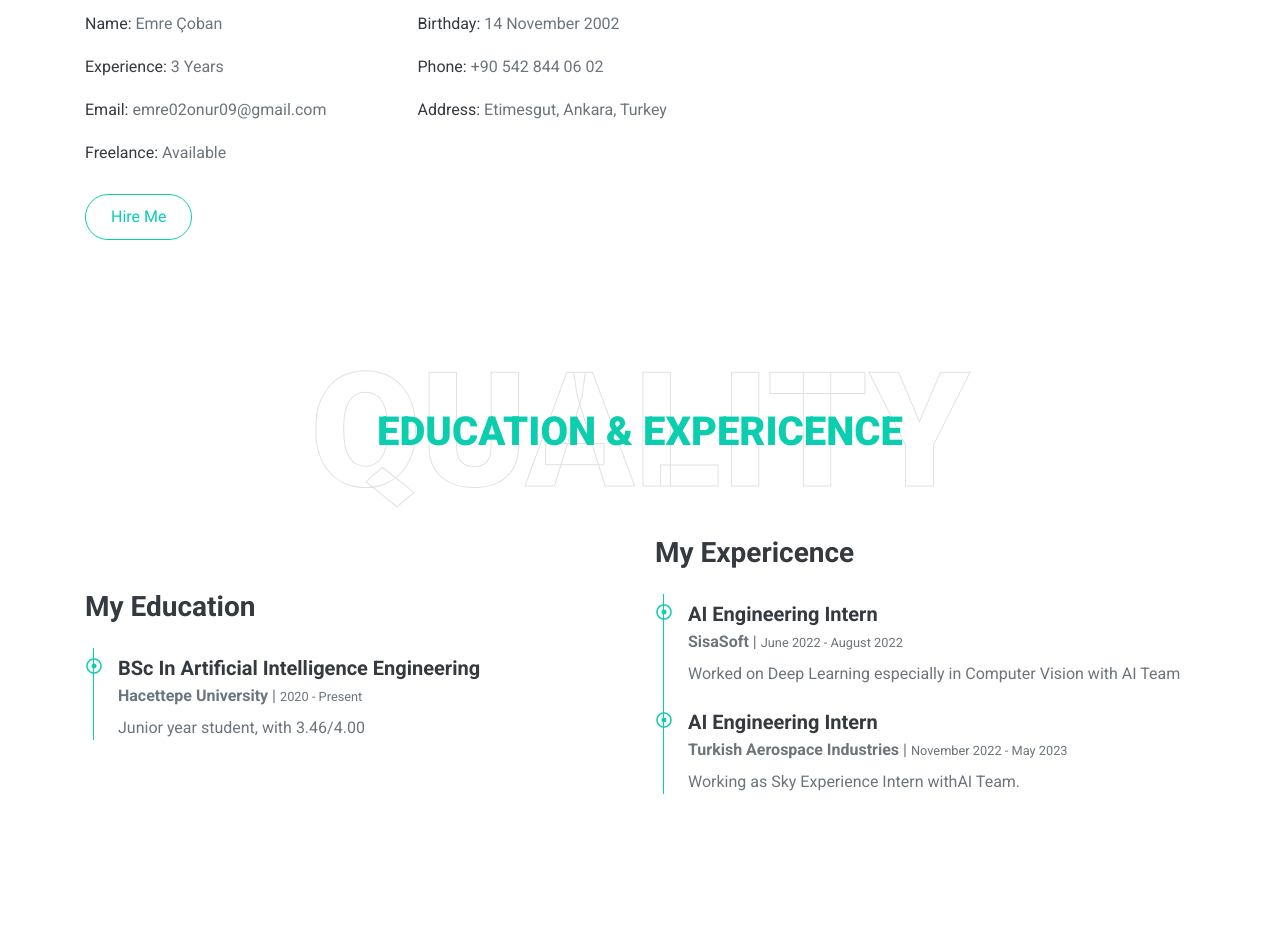
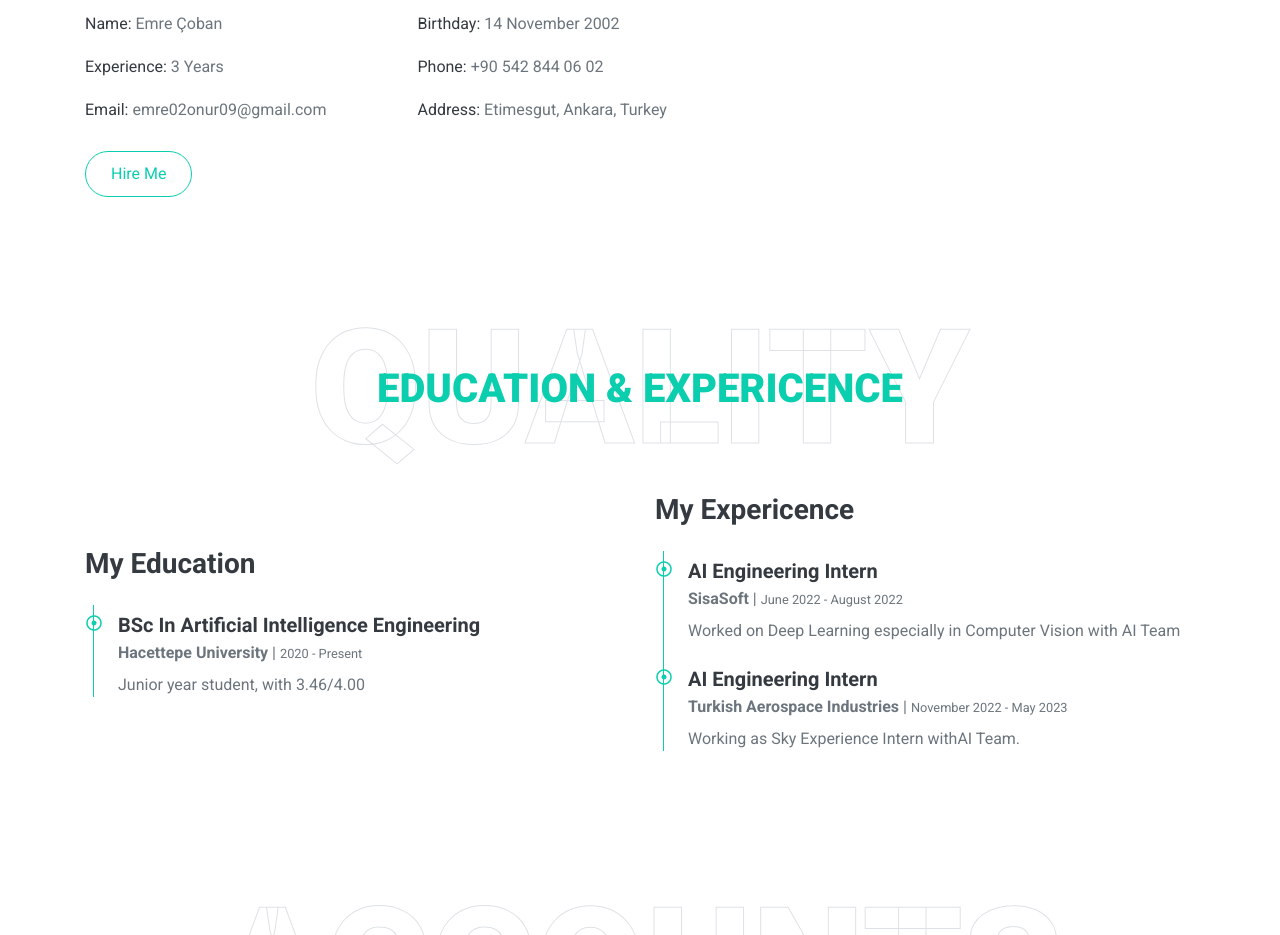
Before and after one commit to emrecobann/emrecobann.github.io, a plain HTML site: page index.html in a window 1280 px wide. Shown: the part 1260-2195 px from the top of the page. Drawn offline with nearby package versions, Linux system fonts and the light colour scheme.

Commit message:
Update index.html

```diff
--- a/index.html
+++ b/index.html
@@ -97,7 +97,6 @@ Reinforcement Learning nowadays.</p>
                         <div class="col-sm-6 py-2"><h6>Phone: <span class="text-secondary">+90 542 844 06 02 </span></h6></div>
                         <div class="col-sm-6 py-2"><h6>Email: <span class="text-secondary">emre02onur09@gmail.com</span></h6></div>
                         <div class="col-sm-6 py-2"><h6>Address: <span class="text-secondary">Etimesgut, Ankara, Turkey</span></h6></div>
-                        <div class="col-sm-6 py-2"><h6>Freelance: <span class="text-secondary">Available</span></h6></div>
                     </div>
                     <a href="https://www.linkedin.com/in/emre-çoban-73b3851ba/" target="_blank" class="btn btn-outline-primary mr-4">Hire Me</a>
 
```
